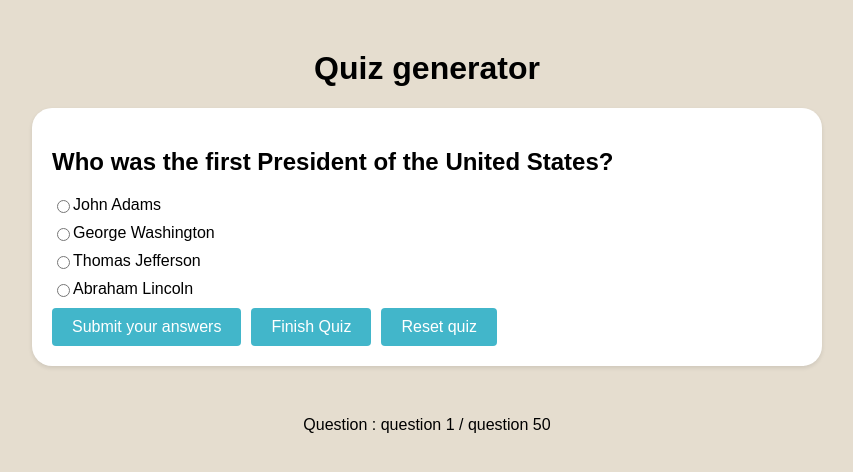
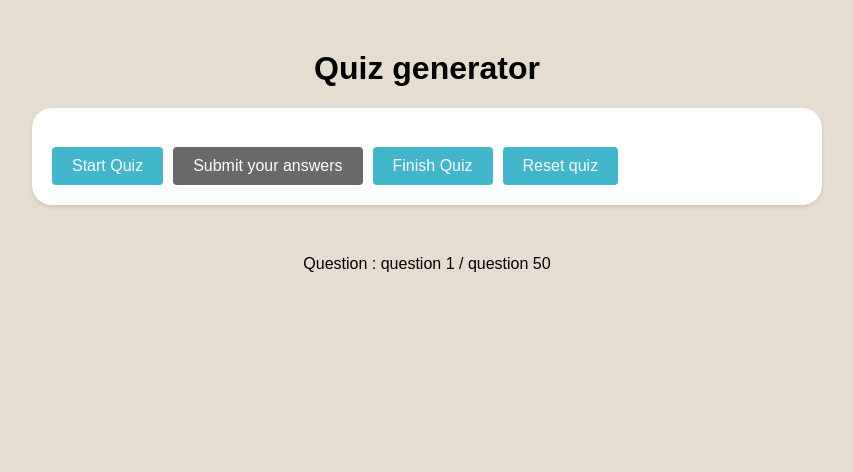
Before and after one commit to TAlexandra245/question_challenge, a React (Create React App) app: page / in a window 1280 px wide. Shown: the top 472 px of the page, without its empty margins (213-1066 px from the left). Built offline with nearby package versions, Linux system fonts and the light colour scheme.

Commit message:
Refactor code

```diff
--- a/src/data/quizArray.tsx
+++ b/src/data/quizArray.tsx
@@ -34,19 +34,19 @@ export const quizArray: QuizProps[] = [
     {
         id: 6,
         question: "Who developed the theory of general relativity?",
-        answersArray: ["Isaac Newton", "Albert Einstein ", "Galileo Galilei", "Stephen Hawking"],
+        answersArray: ["Isaac Newton", "Albert Einstein", "Galileo Galilei", "Stephen Hawking"],
         correctAnswer: "Albert Einstein"
     },
     {
         id: 7,
         question: "What is the powerhouse of the cell?",
-        answersArray: ["Nucleus", "Ribosome", "Mitochondria ", "Endoplasmic reticulum"],
+        answersArray: ["Nucleus", "Ribosome", "Mitochondria", "Endoplasmic reticulum"],
         correctAnswer: "Mitochondria"
     },
     {
         id: 8,
         question: "What is the process by which plants make their own food using sunlight?",
-        answersArray: ["Respiration", "Photosynthesis ", "Transpiration", "Fermentation"],
+        answersArray: ["Respiration", "Photosynthesis", "Transpiration", "Fermentation"],
         correctAnswer: "Photosynthesis"
     },
     {
--- a/src/quiz/ShowQuestions.css
+++ b/src/quiz/ShowQuestions.css
@@ -25,3 +25,9 @@ button {
     transition: background-color 0.3s;
     margin-right: 10px
 }
+
+button:disabled{
+    cursor: not-allowed;
+    background: dimgrey;
+    color: white;
+}
--- a/src/quiz/ShowQuestions.tsx
+++ b/src/quiz/ShowQuestions.tsx
@@ -4,75 +4,80 @@ import './ShowQuestions.css'
 import Quiz from "../data/QuizProps";
 
 
-
 export function ShowQuestions() {
-    const [displayedQuestions, setDisplayedQuestions] = useState<Quiz[]>([]);
+    const [displayedQuestions, setDisplayedQuestions] = useState<number[]>([]);
     const [score, setScore] = useState(0);
-    const [currentQuestionIndex, setCurrentQuestionIndex] = useState(0);
     const [error, setError] = useState<string | null>(null);
     const [showScore, setShowScore] = useState<boolean>(false);
+    const [randomQuestion, setRandomQuestion] = useState<Quiz | null>(null);
     const [currentUserAnswer, setCurrentUserAnswer] = useState<string | null>(null);
+    const [buttonDisabled, setButtonDisabled] = useState<boolean>(false);
+    const [page, setPage] = useState<number>(1);
 
-    const incrementIndex = () => currentQuestionIndex < quizArray.length  ? setCurrentQuestionIndex(currentQuestionIndex + 1) : null
-    const currentQuestion = quizArray[currentQuestionIndex];
 
-    const getRandomQuestion = (): Quiz => {
-        const randomIndex = Math.floor(Math.random() * quizArray.length - 1);
-        const randomQuestion = quizArray[randomIndex];
-        if (displayedQuestions.includes(randomQuestion)) {
-            console.log("This question is repeating", randomQuestion);
+    const handleRandomQuestion = (): Quiz | void => {
+        let randomIndex = Math.floor(Math.random() * quizArray.length);
+        while (displayedQuestions.includes(randomIndex)) {
+            randomIndex = Math.floor(Math.random() * quizArray.length);
+            console.log("Generated random index", randomIndex);
         }
-        setDisplayedQuestions([...displayedQuestions, randomQuestion]);
-        console.log(randomQuestion);
-        return randomQuestion;
+        setDisplayedQuestions(previousValue => [...previousValue, randomIndex]);
 
+        const selectedQuestion = quizArray[randomIndex];
+
+        console.log("Selected Question", displayedQuestions);
+        setRandomQuestion(selectedQuestion);
+        setButtonDisabled(true);
     }
     const handleSubmit = (event: FormEvent<HTMLFormElement>) => {
         event.preventDefault();
-
-        getRandomQuestion();
 
         if (!currentUserAnswer) {
             setError('Please pick a choice');
             return;
         }
 
-        if (currentUserAnswer === currentQuestion.correctAnswer) {
+        handleRandomQuestion();
+
+        if (currentUserAnswer === randomQuestion?.correctAnswer) {
             setScore(prevScore => prevScore + 1);
         }
 
         setError('');
         setCurrentUserAnswer(null);
-        incrementIndex();
-
+        setPage(prevState => prevState + 1)
     }
 
-
     const handleRadioChange = (event: ChangeEvent<HTMLInputElement>) => setCurrentUserAnswer(event.target.value);
-
+    const displayQuestionsLength = displayedQuestions.length;
 
     return (
         <div>
-            <div className = "quiz_container">
-                <h2>{currentQuestion.question}</h2>
+            <div className="quiz_container">
                 <form onSubmit={handleSubmit}>
-                    {currentQuestion.answersArray.map((answer, answerIndex) => (
-                        <div key={answerIndex} className = "container_answer">
-                            <input type="radio" id={`answer_${answerIndex}`} name="answers" value={answer}
-                                   checked={currentUserAnswer === answer}
-                                   onChange={handleRadioChange}
-                            />
-                            <label htmlFor={`answer_${answerIndex}`}> {answer}</label>
-                        </div>
-                    ))}
+                    <div>
+                        <h3>{randomQuestion?.question}</h3>
+
+                        {randomQuestion?.answersArray.map((answer, index) => (
+                            <div key={index} className="container_answer">
+                                <input type="radio" id={`answer_${index}`} name="answers" value={answer}
+                                       checked={currentUserAnswer === answer}
+                                       onChange={handleRadioChange}/>
+                                <label htmlFor={`answer_${index}`}> {answer}</label>
+                            </div>
+                        ))}
+                    </div>
                     {error && <p style={{color: 'red'}}>{error}</p>}
-                    {showScore && (<p> Your score : {score} </p>)}
-                    <button type="submit">Submit your answers</button>
-                    <button onClick={() => setShowScore(true)}> Finish Quiz</button>
-                    <button onClick={() => window.location.reload()}> Reset quiz</button>
+                    {showScore && <p> Your score : {score} </p>}
+                    <button  type ="button" onClick={handleRandomQuestion} disabled={buttonDisabled} className="start_button">Start
+                        Quiz
+                    </button>
+                    <button type ="submit" disabled = {displayQuestionsLength < 1}>Submit your answers</button>
+                    <button type ="button" onClick={() => setShowScore(true)}> Finish Quiz</button>
+                    <button type ="button" onClick={() => window.location.reload()}> Reset quiz</button>
                 </form>
             </div>
-            <p> Question : question {currentQuestionIndex + 1} / question {quizArray.length}</p>
+            <p> Question : question {page} / question {quizArray.length}</p>
         </div>
     )
 
```
